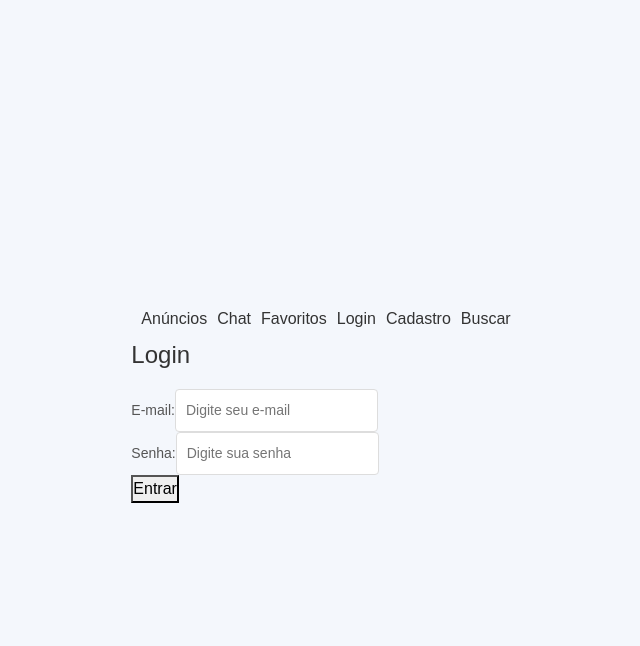
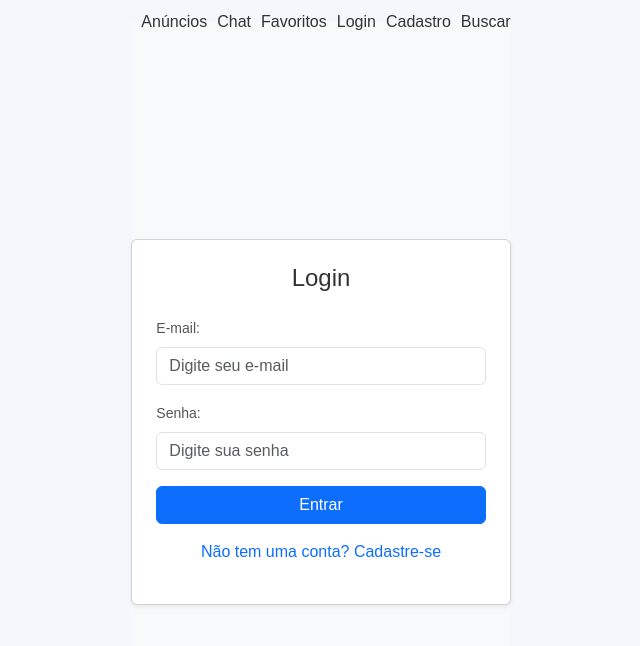
Before and after one commit to mariaritalustosa/tp3-frontend, a React (Vite) app in the folder react-project/: page /login in a window 1280 px wide. Shown: the top 646 px of the page, without its empty margins (319-959 px from the left). Built offline with nearby package versions, Linux system fonts and the light colour scheme.

Commit message:
estilização da page login

```diff
--- a/react-project/src/pages/Login.jsx
+++ b/react-project/src/pages/Login.jsx
@@ -1,18 +1,38 @@
 import React from 'react';
+import 'bootstrap/dist/css/bootstrap.min.css';
 
 const Login = () => {
   return (
-    <div>
-      <h1>Login</h1>
-      <form>
-        <label htmlFor="email">E-mail:</label>
-        <input type="email" id="email" placeholder="Digite seu e-mail" required />
-        <br />
-        <label htmlFor="password">Senha:</label>
-        <input type="password" id="password" placeholder="Digite sua senha" required />
-        <br />
-        <button type="submit">Entrar</button>
-      </form>
+    <div className="d-flex justify-content-center align-items-center vh-100 bg-light">
+      <div className="card p-4 shadow-sm" style={{ width: '100%', maxWidth: '400px' }}>
+        <h1 className="text-center mb-4">Login</h1>
+        <form>
+          <div className="mb-3">
+            <label htmlFor="email" className="form-label">E-mail:</label>
+            <input
+              type="email"
+              id="email"
+              className="form-control"
+              placeholder="Digite seu e-mail"
+              required
+            />
+          </div>
+          <div className="mb-3">
+            <label htmlFor="password" className="form-label">Senha:</label>
+            <input
+              type="password"
+              id="password"
+              className="form-control"
+              placeholder="Digite sua senha"
+              required
+            />
+          </div>
+          <button type="submit" className="btn btn-primary w-100">Entrar</button>
+        </form>
+        <p className="text-center mt-3">
+          <a href="/register" className="text-decoration-none">Não tem uma conta? Cadastre-se</a>
+        </p>
+      </div>
     </div>
   );
 };
```
